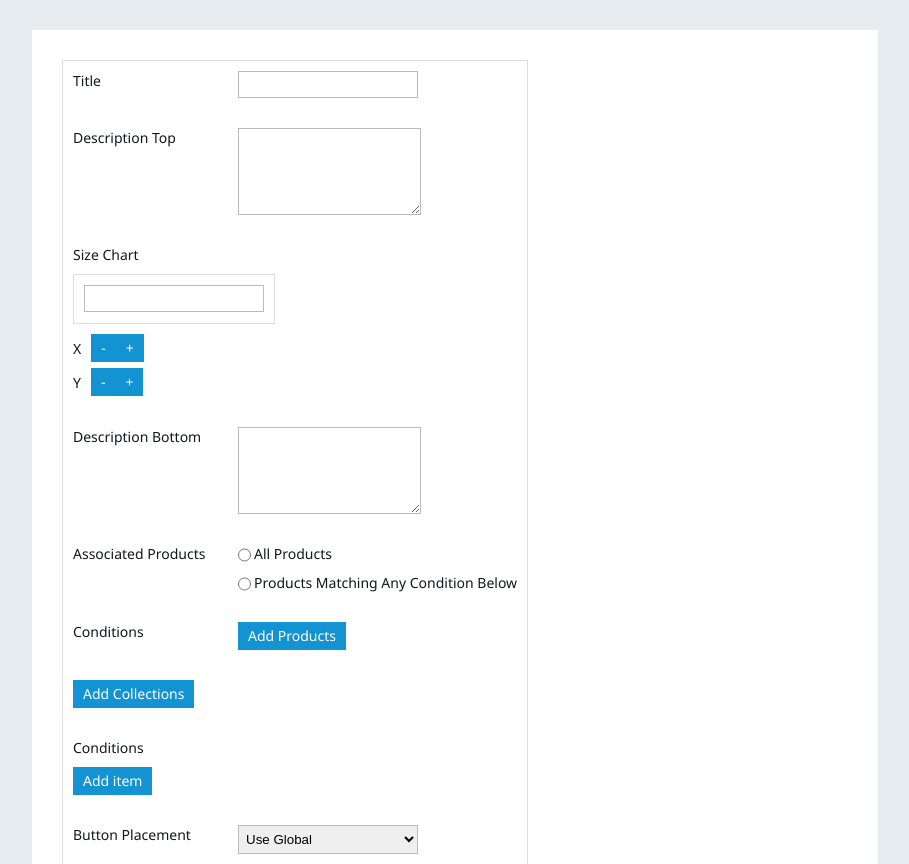
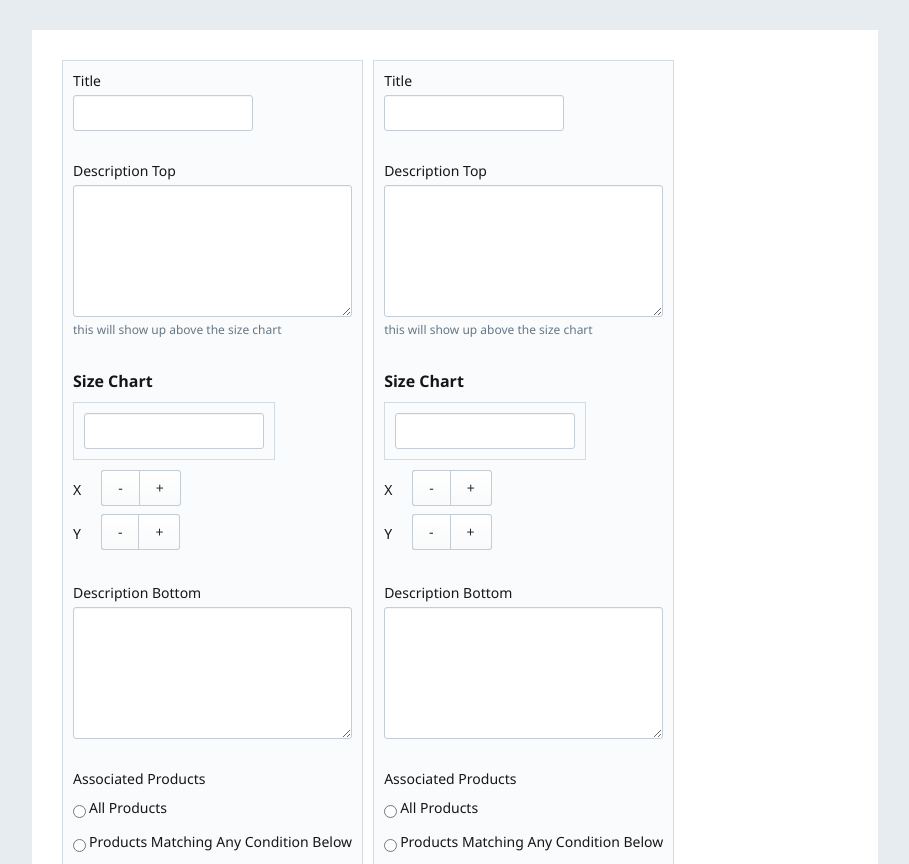
Before and after one commit to martyboggs/settingizer, a website: page index.html in a window 1280 px wide. Shown: the top 864 px of the page, without its empty margins (185-1094 px from the left). Drawn offline with nearby package versions, Linux system fonts and the light colour scheme.

```diff
--- a/index.html
+++ b/index.html
@@ -23,7 +23,7 @@
 </head>
 
 <body>
-	<div class="settingizer"></div>
+	<div class="settingizer shopify-theme"></div>
 	<script
 	src="https://code.jquery.com/jquery-3.3.1.min.js"
 	integrity="sha256-FgpCb/KJQlLNfOu91ta32o/NMZxltwRo8QtmkMRdAu8="
@@ -502,7 +502,7 @@
 				"sc_show": false
 			},
 			"title": {},
-			"descriptionTop": {sc_type: 'textarea'},
+			"descriptionTop": {sc_type: 'textarea', sc_description: 'this will show up above the size chart'},
 			"values": {
 				sc_label: 'Size Chart',
 				"sc_type": 'grid',
```
Also changed, not shown: dist/settingizer.css, dist/settingizer.js, dist/themes/shopify-theme.css.
